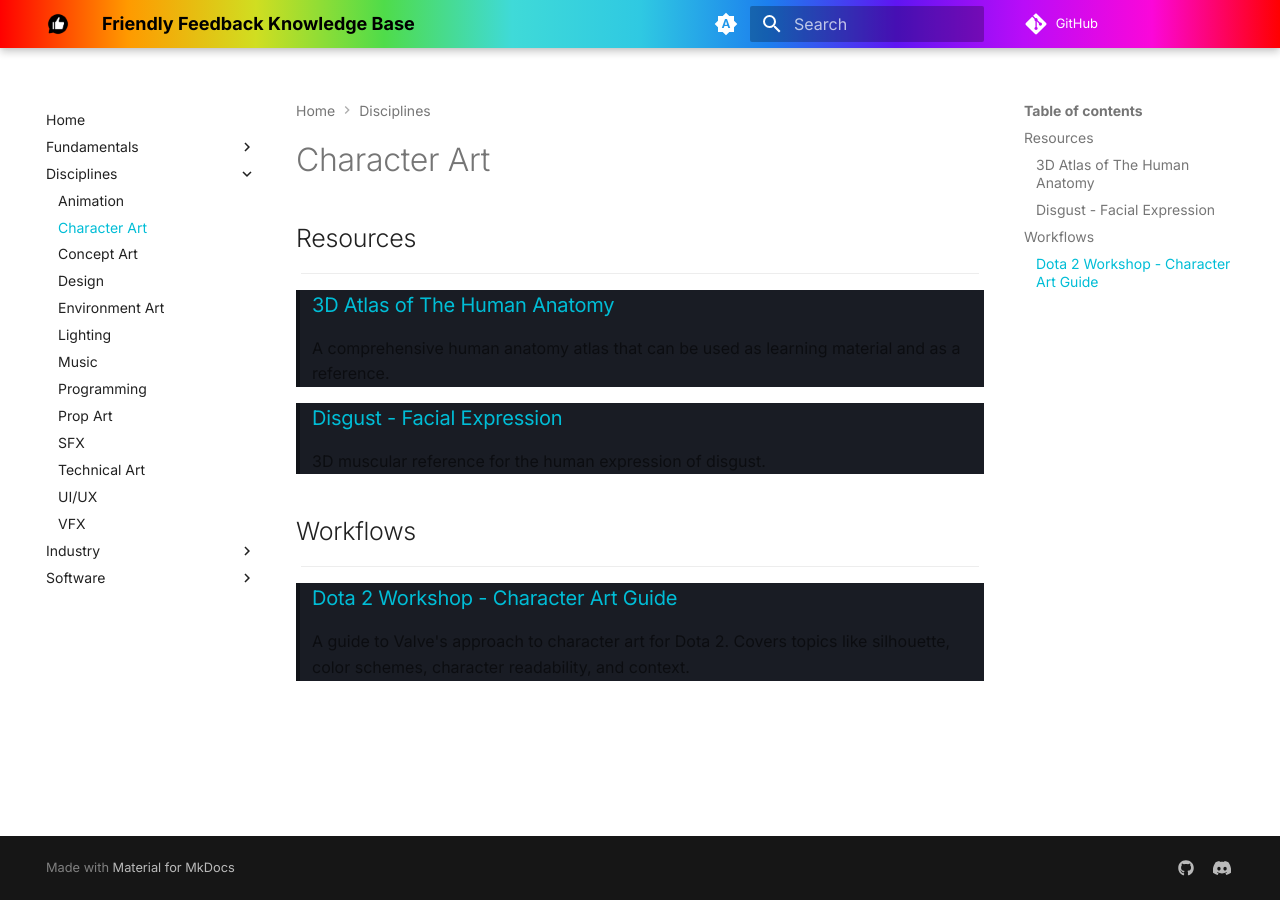
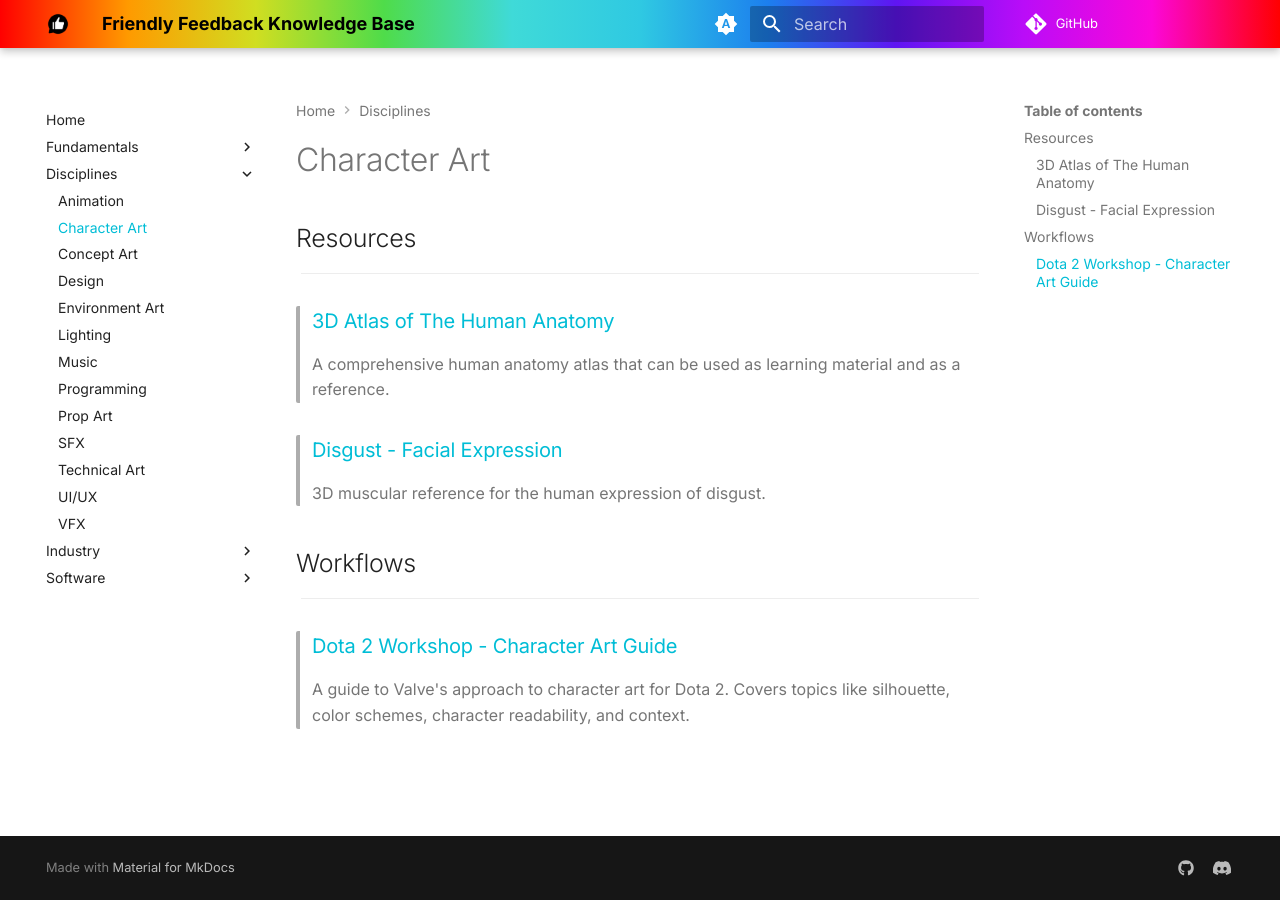
Before and after one commit to Zalek4/Friendly-Feedback-Knowledge-Base, an MkDocs documentation site: the page built from docs/disciplines/character_art.md, in a window 1280 px wide. Built offline with MkDocs 1.6.1 and Material for MkDocs 9.7.7, drawn with Linux system fonts in a browser that asks for light colours; comment, search, counter and statistics services are not loaded.

Commit message:
Update style.css

```diff
--- a/docs/assets/css/style.css
+++ b/docs/assets/css/style.css
@@ -4,6 +4,10 @@
   -webkit-text-stroke-width: 3px;
   -webkit-text-stroke-color: black;
 }*/
+
+.md-header__button md-logo{
+    background-color: black !important;
+}
 
 .md-header__topic {
     color: black;
@@ -29,17 +33,14 @@
 /*Blockquote formatting*/
 
 blockquote {
-    background-color: rgb(25, 28, 36) !important;
+    border-radius: 2px 20px 20px 2px !important;
+    margin-right: 1rem;
 }
 
 hr {
     margin: 0.25rem !important;
 }
 
-.md-typeset h3 {
-    margin: 0.4em 0em;
+p {
+    margin-right: 0.25rem !important;
 }
-
-p {
-    margin: 0.25rem !importent;
-}
```
